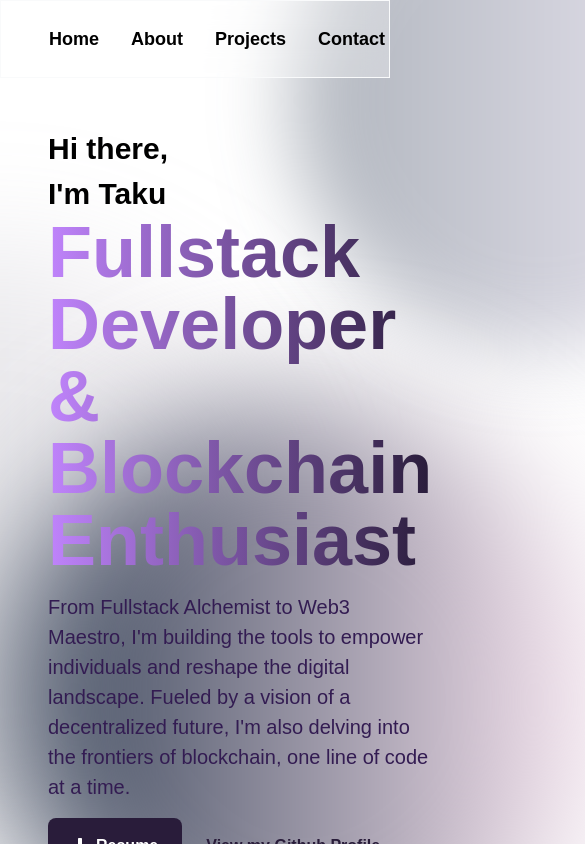
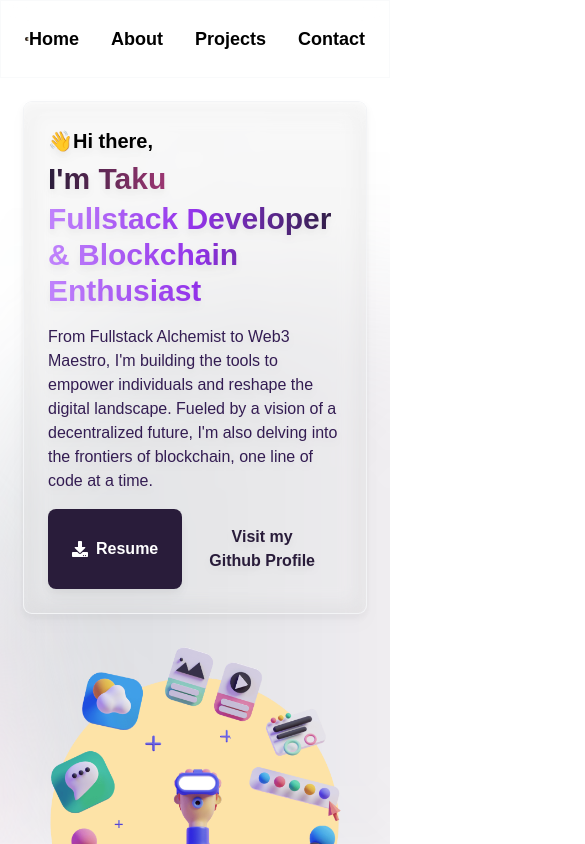
Before and after one commit to adramelech-123/devPortfolio, a Next.js app: page / in a window 390 px wide. Shown: the top 844 px of the page, 585 px wide, since content can reach past the window. Built offline with nearby package versions, Linux system fonts and the light colour scheme.

Commit message:
Glassmorphism styling and homepage responsiveness

```diff
--- a/app/globals.css
+++ b/app/globals.css
@@ -6,4 +6,9 @@
 
 body {
     font-family: 'Poppins', sans-serif;
+    background-image: url('/backgroundGradient.png');
+    background-repeat: no-repeat;
+    background-size: cover;
+    background-attachment: fixed;
+    object-fit: contain;
 }
--- a/app/layout.js
+++ b/app/layout.js
@@ -10,15 +10,9 @@ export const metadata = {
 export default function RootLayout({ children }) {
   return (
     <html lang="en">
-      <body className="relative overflow-hidden flex flex-col">
+      <body className="flex flex-col">
         <Navbar />
-        <div className="absolute z-[-3] left-3/4 top-[-150px] w-[500px] h-[500px] rounded-full bg-gradient-to-r from-purplePrimary/40 via-slate-700/40 via-0% to-purpleTint/40 to-100% blur-2xl" />
-
-        <div className="absolute z-[-3] right-1/4  top-[250px] w-[600px] h-[600px] rounded-full bg-gradient-to-r from-purplePrimary/30 via-slate-700/20 via-0% to-pink-100/20 to-100% blur-3xl" />
-
-        <div className="absolute z-[-3] left-[5px]  top-[400px] w-[600px] h-[600px] rounded-full bg-gradient-to-r from-purplePrimary via-slate-700 via-0% to-pink-100 to-100% blur-3xl" />
-
-        <div className="p-6 z-10">{children}</div>
+        <div className="p-6">{children}</div>
         <Footer />
       </body>
     </html>
--- a/app/page.jsx
+++ b/app/page.jsx
@@ -3,14 +3,16 @@ import { FaDownload } from "react-icons/fa";
 
 const Home = () => {
   return (
-    <section className="flex justify-between gap-3 pb-7">
-      <div className="flex flex-col max-w-[950px] pt-6 pl-6">
-        <p className="text-[30px] font-semibold">Hi there,</p>
-        <p className="text-[30px] font-semibold">I'm Taku</p>
-        <h1 className="text-7xl font-extrabold text-transparent bg-clip-text bg-gradient-to-r from-purple-400 to-purplePrimary">
+    <section className="flex flex-col items-center lg:flex-row lg:justify-between gap-3 pb-7">
+      <div className="flex flex-col max-w-[950px] p-6 ring-1 ring-gray-100 rounded-lg bg-white/30 drop-shadow-lg backdrop-blur-md">
+        <p className="text-[20px] font-semibold">👋Hi there,</p>
+        <p className="text-[30px] md:text-[40px] w-[200px] font-bold text-transparent bg-clip-text bg-gradient-to-l from-pink-500 to-purplePrimary">
+          I'm Taku
+        </p>
+        <h1 className="text-3xl md:text-7xl font-extrabold text-transparent bg-clip-text bg-gradient-to-r from-purple-400 via-purple-600 to-purplePrimary">
           Fullstack Developer & Blockchain Enthusiast
         </h1>
-        <p className="pt-4 text-[20px] font-normal text-purpleSecondary">
+        <p className="pt-4 md:text-[20px] font-normal text-purpleSecondary">
           From Fullstack Alchemist to Web3 Maestro, I'm building the tools to
           empower individuals and reshape the digital landscape. Fueled by a
           vision of a decentralized future, I'm also delving into the frontiers
@@ -25,13 +27,13 @@ const Home = () => {
             <span>Resume</span>
           </button>
 
-          <button className="bg-transparent font-semibold text-purplePrimary py-4 px-6 ">
-            View my Github Profile
+          <button className="bg-transparent font-semibold text-purplePrimary py-4 px-6 hover:underline ">
+            Visit my Github Profile
           </button>
         </div>
       </div>
 
-      <div className="w-[600px] flex flex-1 justify-end">
+      <div className="flex flex-1 justify-end">
         <Image
           src={"/hero-illustration.png"}
           width={500}
--- a/components/Footer.jsx
+++ b/components/Footer.jsx
@@ -13,13 +13,13 @@ const Footer = () => {
 
       <div className="flex gap-3">
         <Link href={"#"}>
-          <FaFacebook className="text-purpleTint w-[30px] h-[30px]" />
+          <FaFacebook className="text-purpleTint w-[30px] h-[30px] hover:text-white" />
         </Link>
         <Link href={"#"}>
-          <FaSquareXTwitter className="text-purpleTint w-[30px] h-[30px]" />
+          <FaSquareXTwitter className="text-purpleTint w-[30px] h-[30px] hover:text-white" />
         </Link>
         <Link href={"#"}>
-          <FaLinkedin className="text-purpleTint w-[30px] h-[30px]" />
+          <FaLinkedin className="text-purpleTint w-[30px] h-[30px] hover:text-white" />
         </Link>
       </div>
 
--- a/components/Navbar.jsx
+++ b/components/Navbar.jsx
@@ -4,7 +4,7 @@ import Image from "next/image";
 
 const Navbar = () => {
   return (
-    <nav className=" border border-gray-50 bg-white/30 backdrop-blur-md px-12 py-6 ">
+    <nav className="border border-gray-50 bg-white/30 backdrop-blur-md p-6 ">
       {/* Desktop Navigation */}
       <div className="w-full flex justify-between items-center">
         <div className="flex gap-3 items-center">
--- a/tailwind.config.js
+++ b/tailwind.config.js
@@ -8,9 +8,7 @@ module.exports = {
   theme: {
     extend: {
       backgroundImage: {
-        "gradient-radial": "radial-gradient(var(--tw-gradient-stops))",
-        "gradient-conic":
-          "conic-gradient(from 180deg at 50% 50%, var(--tw-gradient-stops))",
+        'gradientBG': "url('/backgroundGradient.png')"
       },
       colors: {
         purplePrimary: "#291C3A",
```
Also changed, not shown: public/backgroundGradient.PNG (added).
